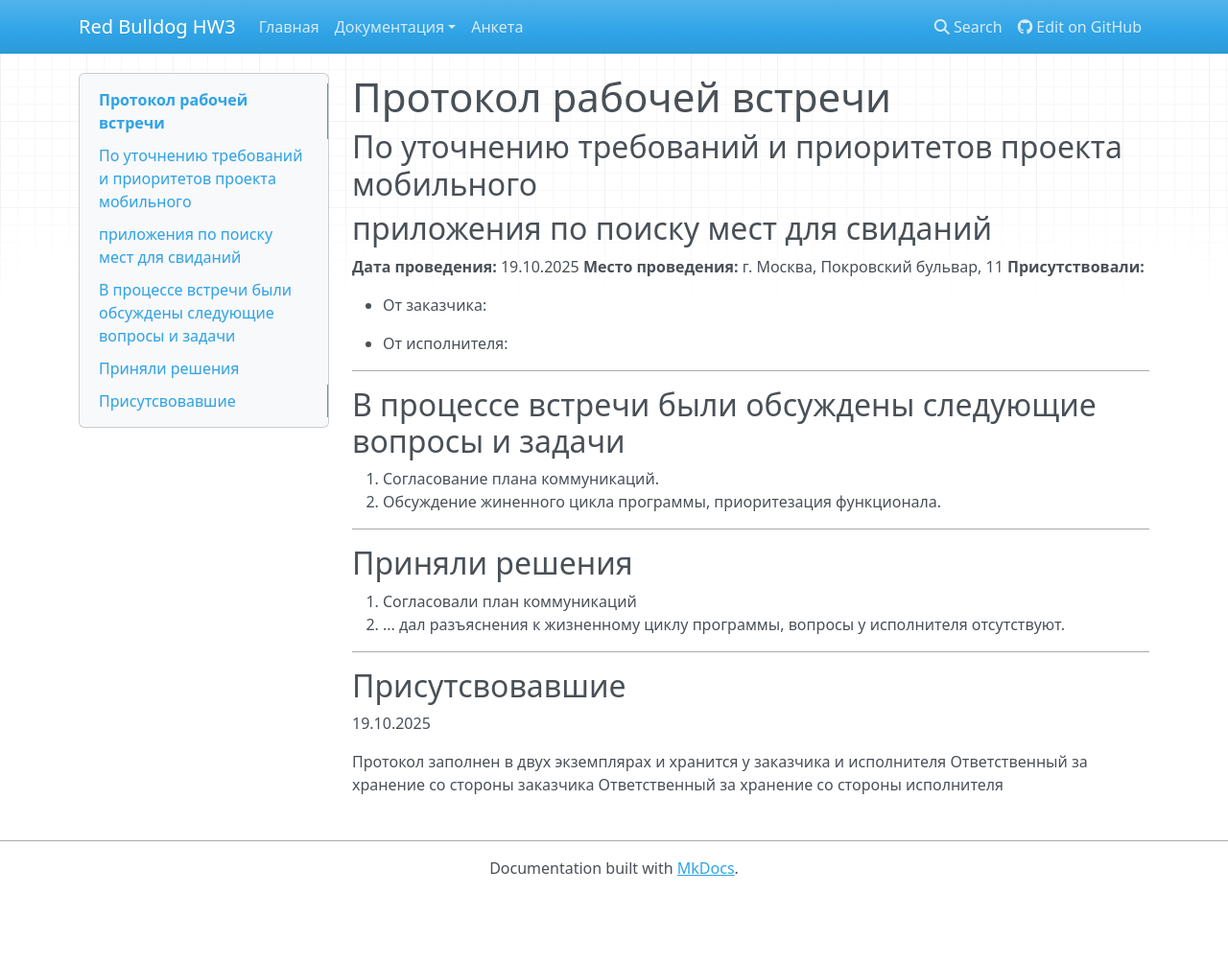
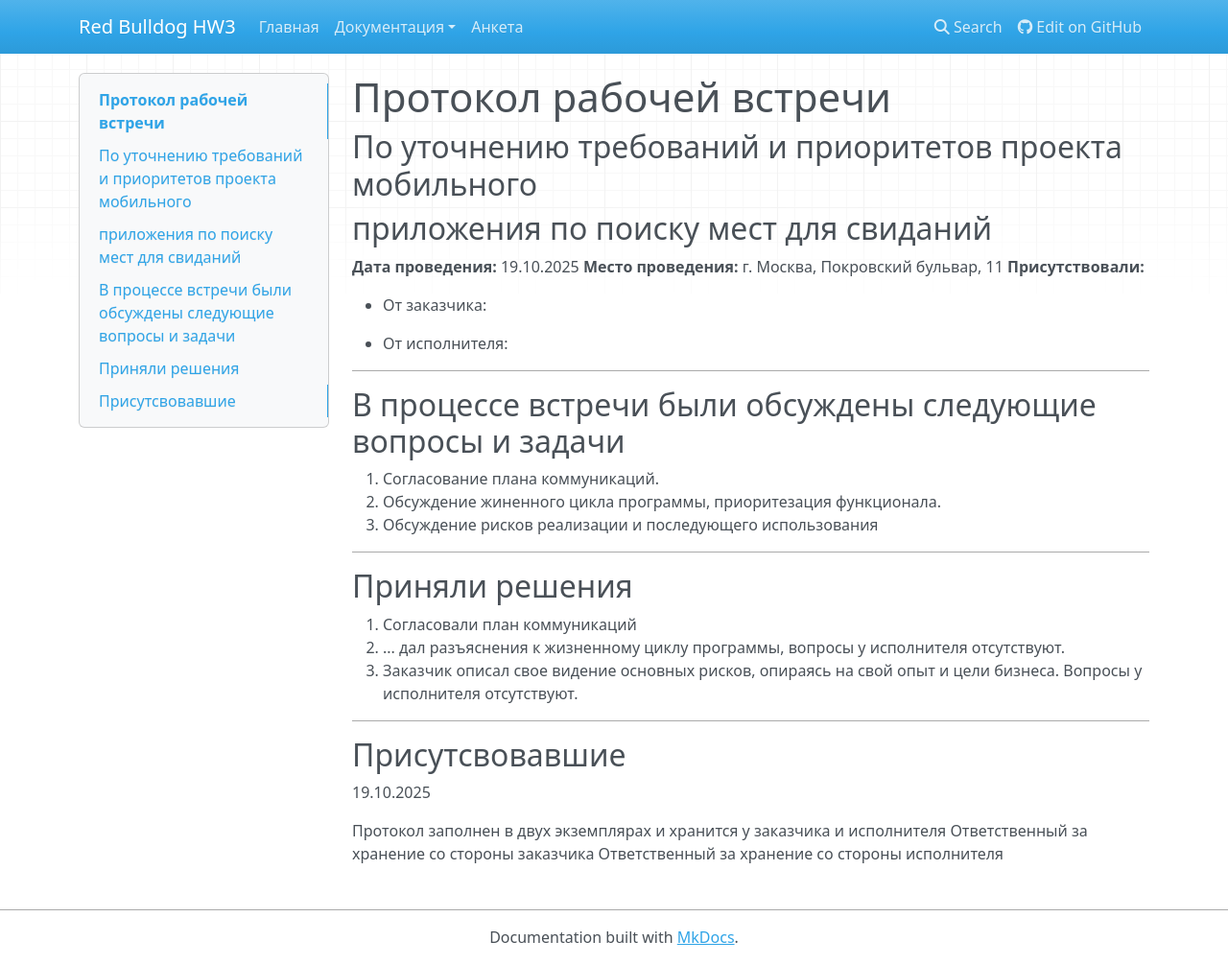
Before and after one commit to exectly7/hw3-groudyna, an MkDocs documentation site: the page built from files/content/interview-protocol.md, in a window 1280 px wide and 1005 px high. Shown: the whole window at 96% size. Built offline with MkDocs 1.6.1, drawn with Linux system fonts in a browser that asks for light colours; nearby versions of some CDN libraries.

Commit message:
new: interview preparation + commucation plan preparation (#16)
Co-authored-by: Ivan Burov <iburov7@icloud.com>

```diff
--- a/files/content/interview-protocol.md
+++ b/files/content/interview-protocol.md
@@ -18,6 +18,7 @@
 
 1. Согласование плана коммуникаций.
 2. Обсуждение жиненного цикла программы, приоритезация функционала.
+3. Обсуждение рисков реализации и последующего использования
 
 ---
 
@@ -25,6 +26,7 @@
 
 1. Согласовали план коммуникаций
 2. ... дал разъяснения к жизненному циклу программы, вопросы у исполнителя отсутствуют.
+3. Заказчик описал свое видение основных рисков, опираясь на свой опыт и цели бизнеса. Вопросы у исполнителя отсутствуют.
 
 ---
 
```
Also changed, not shown: files/content/communication-plan.md (+1 -1 lines), files/content/interview-questions.md (+2 -0 lines).
